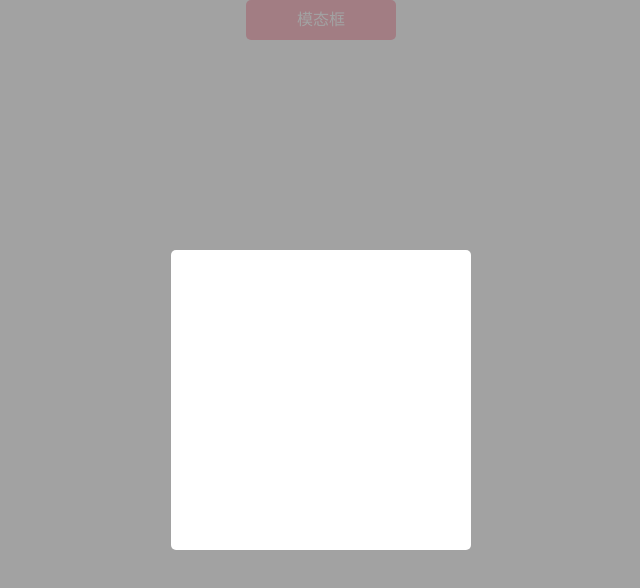
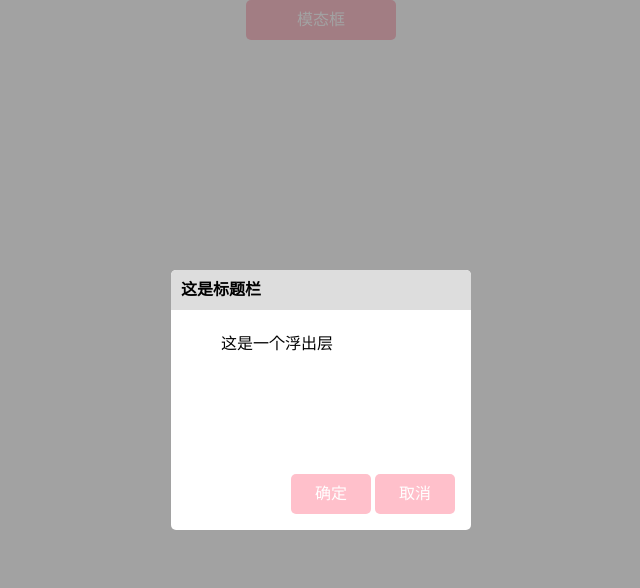
Before and after one commit to AleenL/my-little-demo, a plain HTML site: page baidu/baidu2-6.html in a window 1280 px wide. Shown: the whole page, without its empty margins (319-959 px from the left). Drawn offline with Linux system fonts and the light colour scheme.

Commit message:
样式完成

```diff
--- a/baidu/baidu2-6.html
+++ b/baidu/baidu2-6.html
@@ -12,7 +12,7 @@
 			width: 100%;
 			height: 40px;
 		}
-		.play_btn{
+		.play_btn,.inside_box div a{
 			display: block;
 			margin:  0 auto;
 			width: 150px;
@@ -28,20 +28,42 @@
 			width: 100%;
 			height: 100%;
 			background: rgba(23,23,23,.4);
-			position: absolute;
+			position: fixed;
 			top: 0;
 			left: 0;
 		}
 		.inside_box{
 			width: 300px;
-			height: 300px;
+			height: 260px;
 			position: absolute;
 			top: 50%;
 			left: 50%;
 			margin-left: -150px;
-			margin-top: -150px;
+			margin-top: -130px;
 			background: #fff;
 			border-radius: 5px;
+		}
+		.inside_box h4{
+			width: 100%;
+			height: 40px;
+			background: #ddd;
+			border-top-left-radius: 5px;
+			border-top-right-radius: 5px;
+			line-height: 40px;
+			text-align: left;
+			text-indent: 10px;
+		}
+		.inside_box p{
+			margin: 20px 50px;
+		}
+
+		.inside_box div{
+			margin: 120px 0 0 120px;
+		}
+
+		.inside_box div a{
+			display:inline-block;
+			width: 80px;
 		}
 	</style>
 </head>
@@ -51,7 +73,12 @@
 	</header>
 	<div class='box'>
 		<div class='inside_box'>
-
+			<h4>这是标题栏</h4>
+			<p>这是一个浮出层</p>
+			<div>
+				<a href="javascript():;">确定</a>
+				<a href="javascript():;">取消</a>
+			</div>
 		</div>
 	</div>
 </body>
```
